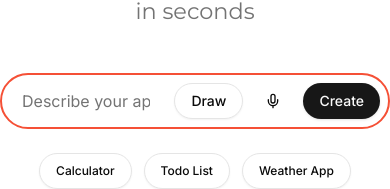
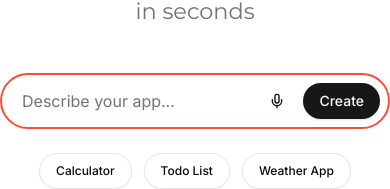
Before and after one commit to kauasss/groq-appgen, a Next.js app: page /studio in a window 390 px wide. Shown: the part 282-471 px from the top of the page. Built offline with nearby package versions, Linux system fonts and the light colour scheme.

Commit message:
fix: style adjustments for responsiveness

```diff
--- a/src/app/studio/components/prompt-view.tsx
+++ b/src/app/studio/components/prompt-view.tsx
@@ -6,11 +6,19 @@ import { useStudio } from "@/providers/studio-provider";
 import { DrawingCanvas } from "@/components/DrawingCanvas";
 import { useState } from "react";
 import { APP_EXAMPLES } from "@/data/app-examples";
+import { Pencil } from "lucide-react";
 
-const APP_SUGGESTIONS = APP_EXAMPLES.map(example => example.label);
+const APP_SUGGESTIONS = APP_EXAMPLES.map((example) => example.label);
 
 export default function PromptView() {
-	const { setStudioMode, query, setQuery, setTriggerGeneration, drawingData, setDrawingData } = useStudio();
+	const {
+		setStudioMode,
+		query,
+		setQuery,
+		setTriggerGeneration,
+		drawingData,
+		setDrawingData,
+	} = useStudio();
 	const [showDrawing, setShowDrawing] = useState(false);
 
 	const handleSubmit = (e: React.FormEvent<HTMLFormElement>) => {
@@ -25,7 +33,7 @@ export default function PromptView() {
 	};
 
 	const handleSuggestionClick = (suggestion: string) => () => {
-		const example = APP_EXAMPLES.find(ex => ex.label === suggestion);
+		const example = APP_EXAMPLES.find((ex) => ex.label === suggestion);
 		setQuery(example?.prompt || suggestion);
 		setStudioMode(true);
 		setTriggerGeneration(true);
@@ -50,7 +58,7 @@ export default function PromptView() {
 					</h2>
 				</div>
 				<form
-					className="flex row gap-3 items-center justify-center w-full border-border border-solid border-2 rounded-full p-2 focus-within:border-groq"
+					className="flex row gap-2 items-center justify-center w-full border-border border-solid border-2 rounded-full p-2 focus-within:border-groq"
 					onSubmit={handleSubmit}
 				>
 					<Input
@@ -62,11 +70,12 @@ export default function PromptView() {
 					/>
 					<Button
 						type="button"
-						variant="outline"
-						className="rounded-full"
+						variant="ghost"
+						size="icon"
+						className="rounded-full relative z-10 shrink-0 hidden md:flex"
 						onClick={() => setShowDrawing(true)}
 					>
-						{drawingData ? "Edit Drawing" : "Draw"}
+						{drawingData ? "Edit Drawing" : <Pencil className="h-5 w-5" />}
 					</Button>
 					<MicrophoneButton onTranscription={handleTranscription} />
 					<Button className="rounded-full" type="submit">
--- a/src/components/MicrophoneButton.tsx
+++ b/src/components/MicrophoneButton.tsx
@@ -22,13 +22,13 @@ export function MicrophoneButton({ onTranscription }: MicrophoneButtonProps) {
 			};
 
 			mediaRecorder.current.onstop = async () => {
-        const audioBlob = new Blob(audioChunks.current, { type: 'audio/webm' });
+				const audioBlob = new Blob(audioChunks.current, { type: "audio/webm" });
 				const formData = new FormData();
-        formData.append('audio', audioBlob);
+				formData.append("audio", audioBlob);
 
 				try {
-          const response = await fetch('/api/transcribe', {
-            method: 'POST',
+					const response = await fetch("/api/transcribe", {
+						method: "POST",
 						body: formData,
 					});
 
@@ -36,25 +36,27 @@ export function MicrophoneButton({ onTranscription }: MicrophoneButtonProps) {
 					if (response.ok) {
 						onTranscription(data.transcription);
 					} else {
-            console.error('Transcription failed:', data.error);
+						console.error("Transcription failed:", data.error);
 					}
 				} catch (error) {
-          console.error('Error sending audio:', error);
+					console.error("Error sending audio:", error);
 				}
 
 				// Clean up the media stream
-        stream.getTracks().forEach(track => track.stop());
+				for (const track of stream.getTracks()) {
+					track.stop();
+				}
 			};
 
 			mediaRecorder.current.start();
 			setIsRecording(true);
 		} catch (error) {
-      console.error('Error accessing microphone:', error);
+			console.error("Error accessing microphone:", error);
 		}
 	};
 
 	const stopRecording = () => {
-    if (mediaRecorder.current && mediaRecorder.current.state !== 'inactive') {
+		if (mediaRecorder.current && mediaRecorder.current.state !== "inactive") {
 			mediaRecorder.current.stop();
 			setIsRecording(false);
 		}
@@ -75,20 +77,18 @@ export function MicrophoneButton({ onTranscription }: MicrophoneButtonProps) {
 				variant="ghost"
 				size="icon"
 				className={`rounded-full relative z-10 ${
-          isRecording ? 'text-orange-500 hover:text-orange-600' : ''
+					isRecording ? "text-orange-500 hover:text-orange-600" : ""
 				}`}
 				onClick={toggleRecording}
 			>
 				<Mic className="h-5 w-5" />
 			</Button>
 			{isRecording && (
-        <>
 				<div className="absolute inset-0 z-0">
-            <div className="absolute inset-0 animate-ping rounded-full bg-orange-400 opacity-75"></div>
-            <div className="absolute inset-[-4px] animate-pulse rounded-full bg-orange-300 opacity-50"></div>
-            <div className="absolute inset-[-8px] animate-pulse delay-75 rounded-full bg-orange-200 opacity-25"></div>
+					<div className="absolute inset-0 animate-ping rounded-full bg-orange-400 opacity-75" />
+					<div className="absolute inset-[-4px] animate-pulse rounded-full bg-orange-300 opacity-50" />
+					<div className="absolute inset-[-8px] animate-pulse delay-75 rounded-full bg-orange-200 opacity-25" />
 				</div>
-        </>
 			)}
 		</div>
 	);
```
Lines whose indentation alone changed are shown as unchanged.
